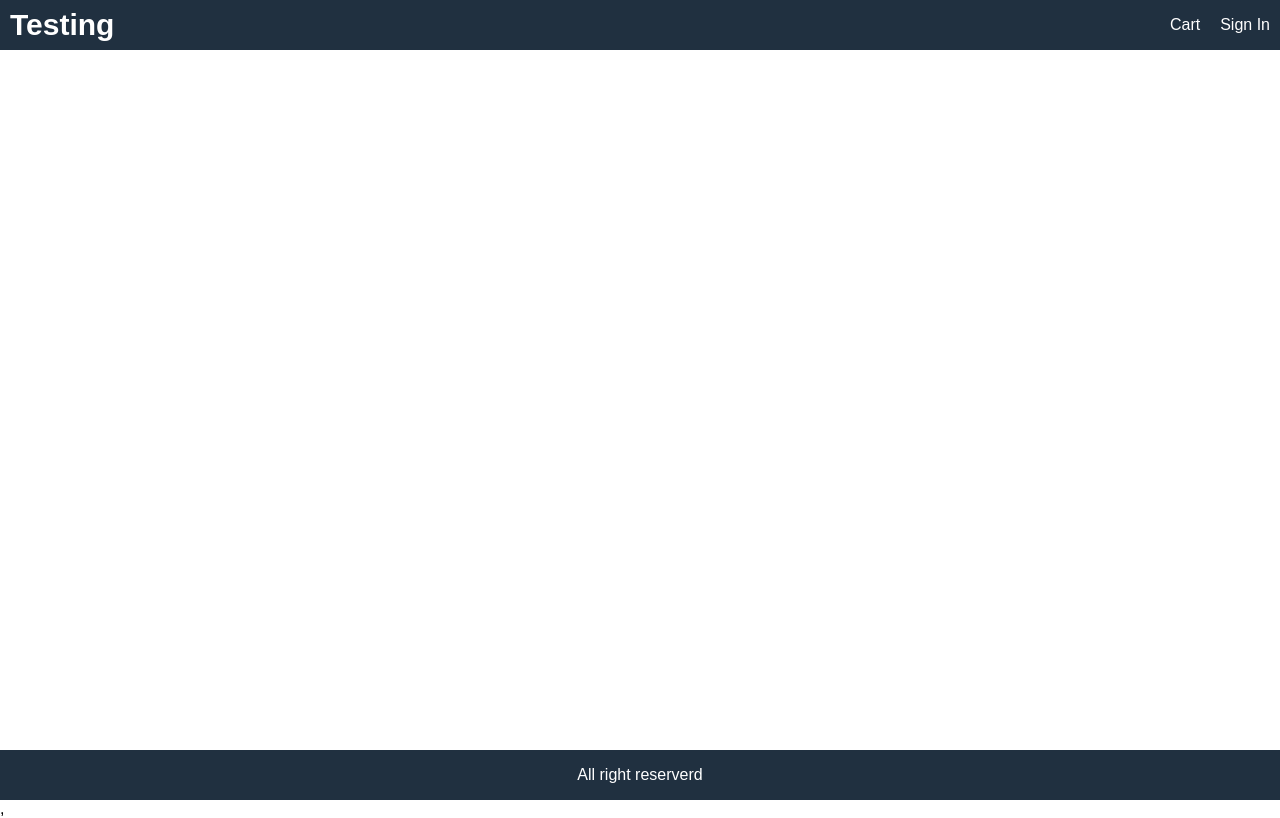
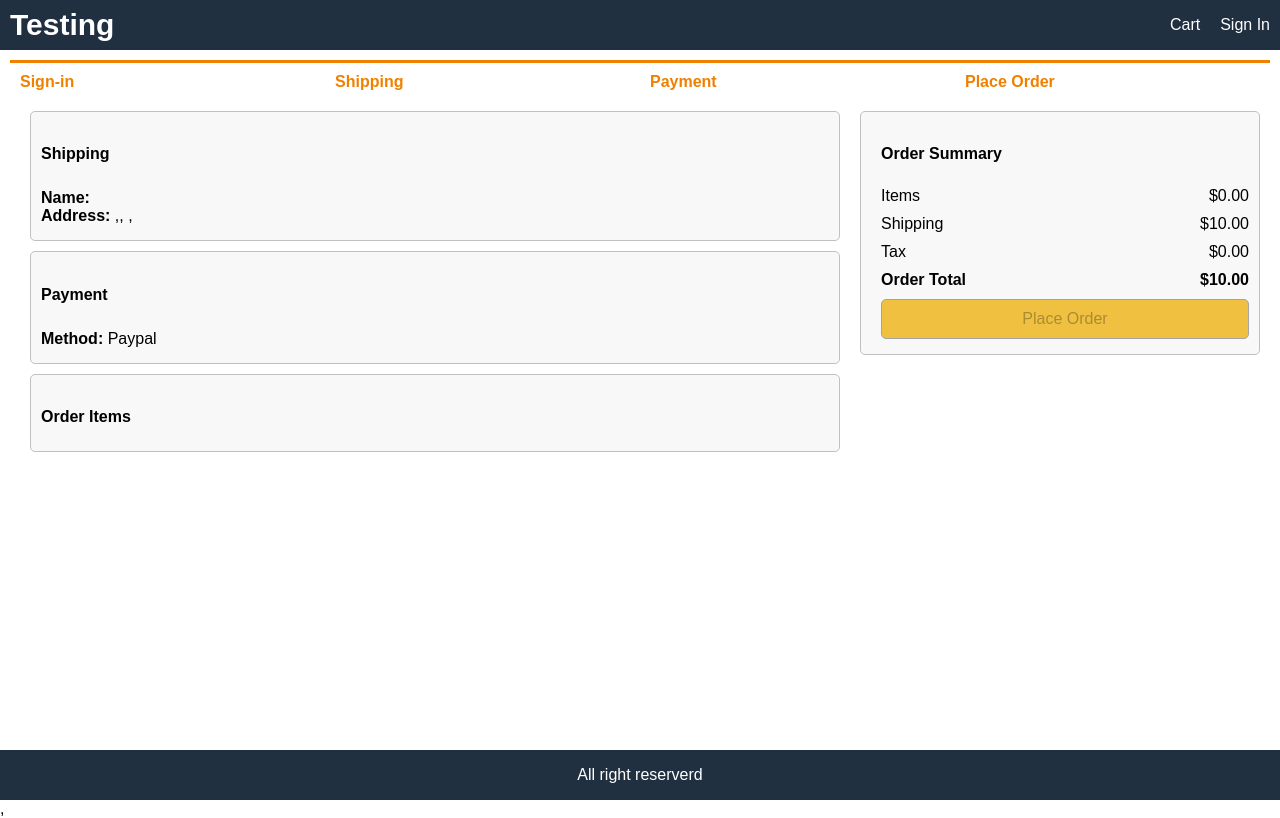
Before and after one commit to jasonkartz7/e-commerce-app, a React (Create React App) app in the folder frontend/: page /placeorder in a window 1280 px wide. Built offline with nearby package versions, Linux system fonts and the light colour scheme.

Commit message:
design place order

```diff
--- a/frontend/src/App.js
+++ b/frontend/src/App.js
@@ -10,7 +10,7 @@ import { signout } from './actions/userActions';
 import RegisterScreen from './screens/ResgisterScreen';
 import ShippingAddressScreen from './screens/ShippingAddressScreen';
 import PaymentMethodScreen from './screens/PaymentMethodScreen';
-;
+import PlaceOrderScreen from './screens/PlaceOrderScreen';
 
 function App() {
 
@@ -61,6 +61,7 @@ function App() {
                 <Route path="/register" component={RegisterScreen}></Route>
                 <Route path="/shipping" component={ShippingAddressScreen}></Route>
                 <Route path="/payment" component={PaymentMethodScreen}></Route>
+                <Route path="/placeorder" component={PlaceOrderScreen}></Route>
                 <Route path="/" component={HomeScreen} exact></Route>
             </main>
             <footer className="row center">
--- a/frontend/src/screens/PlaceOrderScreen.js
+++ b/frontend/src/screens/PlaceOrderScreen.js
@@ -4,11 +4,20 @@ import { Link } from 'react-router-dom';
 import CheckoutSteps from '../components/CheckoutSteps';
 
 export default function PlaceOrderScreen(props) {
-    const cart =  useSelector(state => state.cart);
-    if(!cart.paymentMethod) {
+  const cart = useSelector((state) => state.cart);
+  if (!cart.paymentMethod) {
     props.history.push('/payment');
   }
-    const toPrice = (num) => Number(num.toFixed(2)); //5.123 => "5.12" => 5.12
+  const toPrice = (num) => Number(num.toFixed(2)); // 5.123 => "5.12" => 5.12
+  cart.itemsPrice = toPrice(
+    cart.cartItems.reduce((a, c) => a + c.qty * c.price, 0)
+  );
+  cart.shippingPrice = cart.itemsPrice > 100 ? toPrice(0) : toPrice(10);
+  cart.taxPrice = toPrice(0.15 * cart.itemsPrice);
+  cart.totalPrice = cart.itemsPrice + cart.shippingPrice + cart.taxPrice;
+  const placeOrderHandler = () => {
+    // TODO: dispatch place order action
+  };
   return (
     <div>
       <CheckoutSteps step1 step2 step3 step4></CheckoutSteps>
@@ -16,35 +25,29 @@ export default function PlaceOrderScreen(props) {
         <div className="col-2">
           <ul>
             <li>
-                            <div>
               <div className="card card-body">
                 <h2>Shipping</h2>
                 <p>
-                                        <strong>Name:</strong>{cart.shippingAddress.fullName} <br />
-                                        <strong>Address:</strong>{cart.shippingAddress.address},
-                                        {cart.shippingAddress.city},{cart.shippingAddress.postalCode},
-                                        {cart.shippingAddress.country}
+                  <strong>Name:</strong> {cart.shippingAddress.fullName} <br />
+                  <strong>Address: </strong> {cart.shippingAddress.address},
+                  {cart.shippingAddress.city}, {cart.shippingAddress.postalCode}
+                  ,{cart.shippingAddress.country}
                 </p>
-                                </div>
               </div>
             </li>
             <li>
-                            <div>
               <div className="card card-body">
                 <h2>Payment</h2>
                 <p>
-                                        <strong>Method:</strong>{cart.paymentMethod}
+                  <strong>Method:</strong> {cart.paymentMethod}
                 </p>
-                                </div>
               </div>
             </li>
             <li>
-                            <div>
               <div className="card card-body">
                 <h2>Order Items</h2>
                 <ul>
-                        {
-                            cart.cartItems.map((item) => (
+                  {cart.cartItems.map((item) => (
                     <li key={item.product}>
                       <div className="row">
                         <div>
@@ -55,25 +58,70 @@ export default function PlaceOrderScreen(props) {
                           ></img>
                         </div>
                         <div className="min-30">
-                                            <Link to={`/product/${item.product}`}></Link>
+                          <Link to={`/product/${item.product}`}>
+                            {item.name}
+                          </Link>
                         </div>
+
                         <div>
                           {item.qty} x ${item.price} = ${item.qty * item.price}
                         </div>
                       </div>
                     </li>
-                            ))
-                        }
+                  ))}
                 </ul>
-                                </div>
               </div>
             </li>
           </ul>
         </div>
         <div className="col-1">
-
+          <div className="card card-body">
+            <ul>
+              <li>
+                <h2>Order Summary</h2>
+              </li>
+              <li>
+                <div className="row">
+                  <div>Items</div>
+                  <div>${cart.itemsPrice.toFixed(2)}</div>
+                </div>
+              </li>
+              <li>
+                <div className="row">
+                  <div>Shipping</div>
+                  <div>${cart.shippingPrice.toFixed(2)}</div>
+                </div>
+              </li>
+              <li>
+                <div className="row">
+                  <div>Tax</div>
+                  <div>${cart.taxPrice.toFixed(2)}</div>
+                </div>
+              </li>
+              <li>
+                <div className="row">
+                  <div>
+                    <strong> Order Total</strong>
+                  </div>
+                  <div>
+                    <strong>${cart.totalPrice.toFixed(2)}</strong>
+                  </div>
+                </div>
+              </li>
+              <li>
+                <button
+                  type="button"
+                  onClick={placeOrderHandler}
+                  className="primary block"
+                  disabled={cart.cartItems.length === 0}
+                >
+                  Place Order
+                </button>
+              </li>
+            </ul>
           </div>
         </div>
       </div>
-    )
+    </div>
+  );
 }
```
Lines whose indentation alone changed are shown as unchanged.
